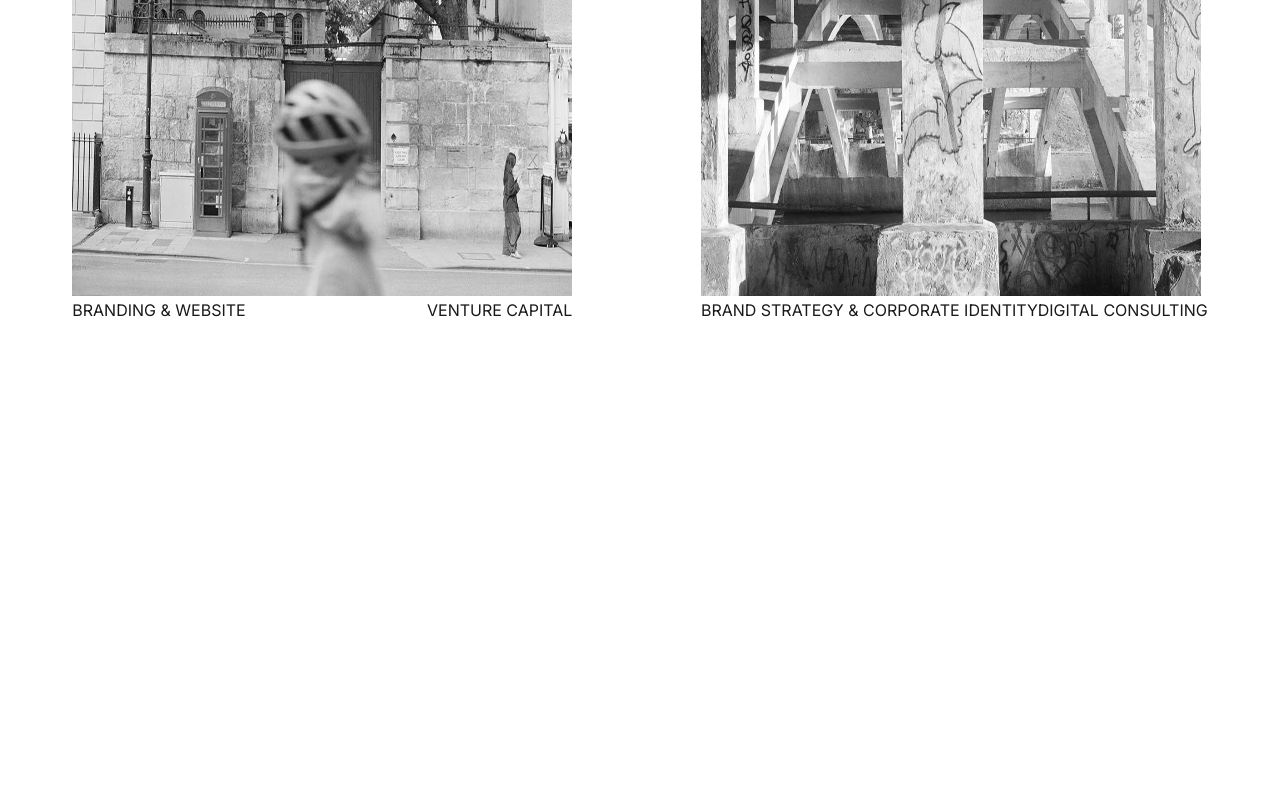
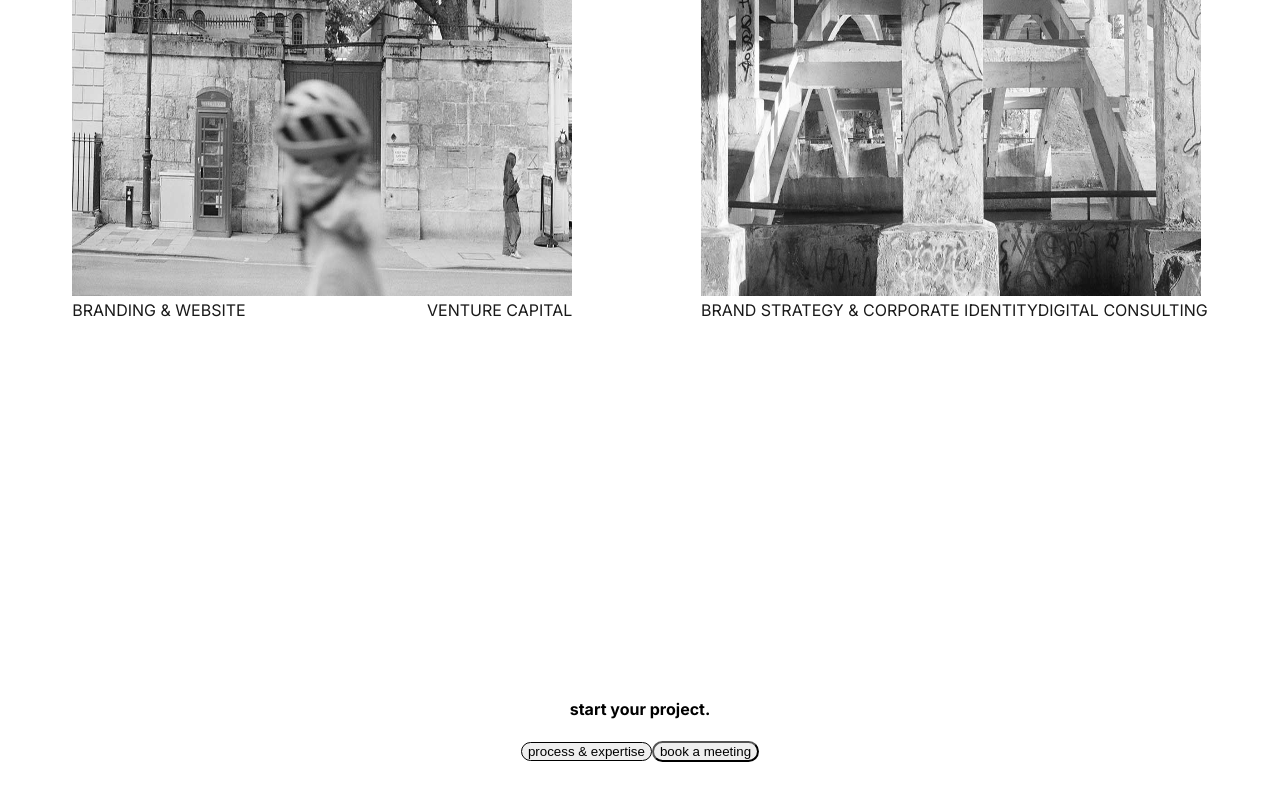
Before and after one commit to alilotfidev/personal-website-template, a Next.js app: page / in a window 1280 px wide. Shown: the part 2477-3277 px from the top of the page. Before the commit the page ends 2805 px from the top, so only its background shows below. Built offline with nearby package versions, Linux system fonts and the light colour scheme.

Commit message:
contact me almost done

```diff
--- a/app/page.js
+++ b/app/page.js
@@ -1,3 +1,4 @@
+import ContactMe from "@/components/ContactMe";
 import HeroImage from "@/components/HeroImage";
 import LatestWorks from "@/components/LatestWorks";
 import Nav from "@/components/Nav";
@@ -12,6 +13,7 @@ export default function Home() {
         <HeroImage />
         <TextInformation />
         <LatestWorks />
+        <ContactMe />
       </CursorProvider>
     </main>
   );
--- /dev/null
+++ b/components/ContactMe.js
@@ -0,0 +1,17 @@
+export default function ContactMe() {
+  return (
+    <section className="flex min-h-screen items-center justify-center bg-neutral-100 px-10 py-8 text-black">
+      <div className="start-project-cta">
+        <h4 className="text-center text-5xl font-bold">start your project.</h4>
+        <div className="start-project-cta-buttons my-10 flex items-center justify-between gap-8">
+          <button className="rounded-full border border-black px-8 py-5 transition-all duration-300 hover:bg-black hover:text-white hover:ease-in-out">
+            process & expertise
+          </button>
+          <button className="rounded-full bg-black px-8 py-5 text-white transition-all duration-300 hover:ease-in-out">
+            book a meeting
+          </button>
+        </div>
+      </div>
+    </section>
+  );
+}
```
